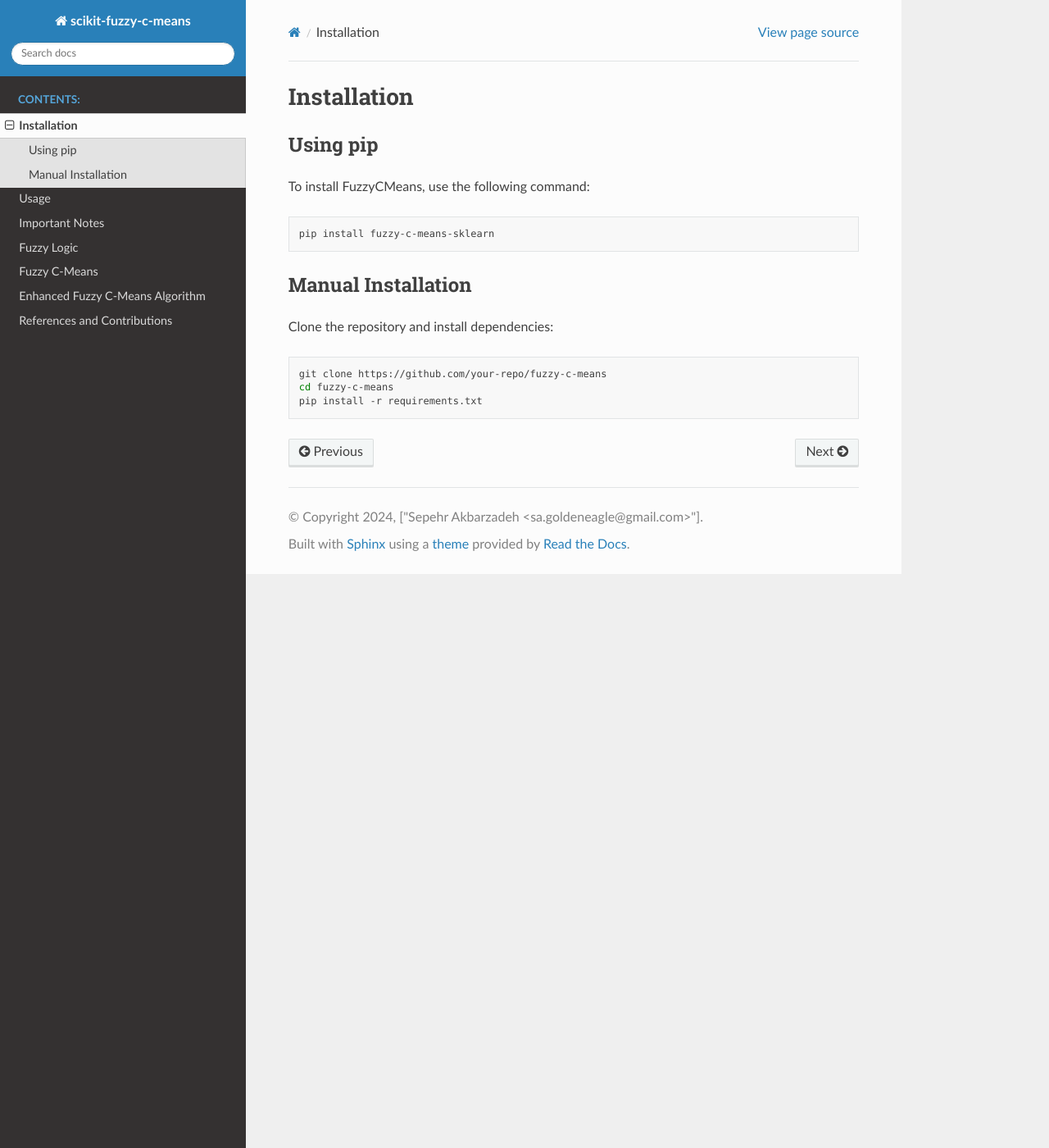
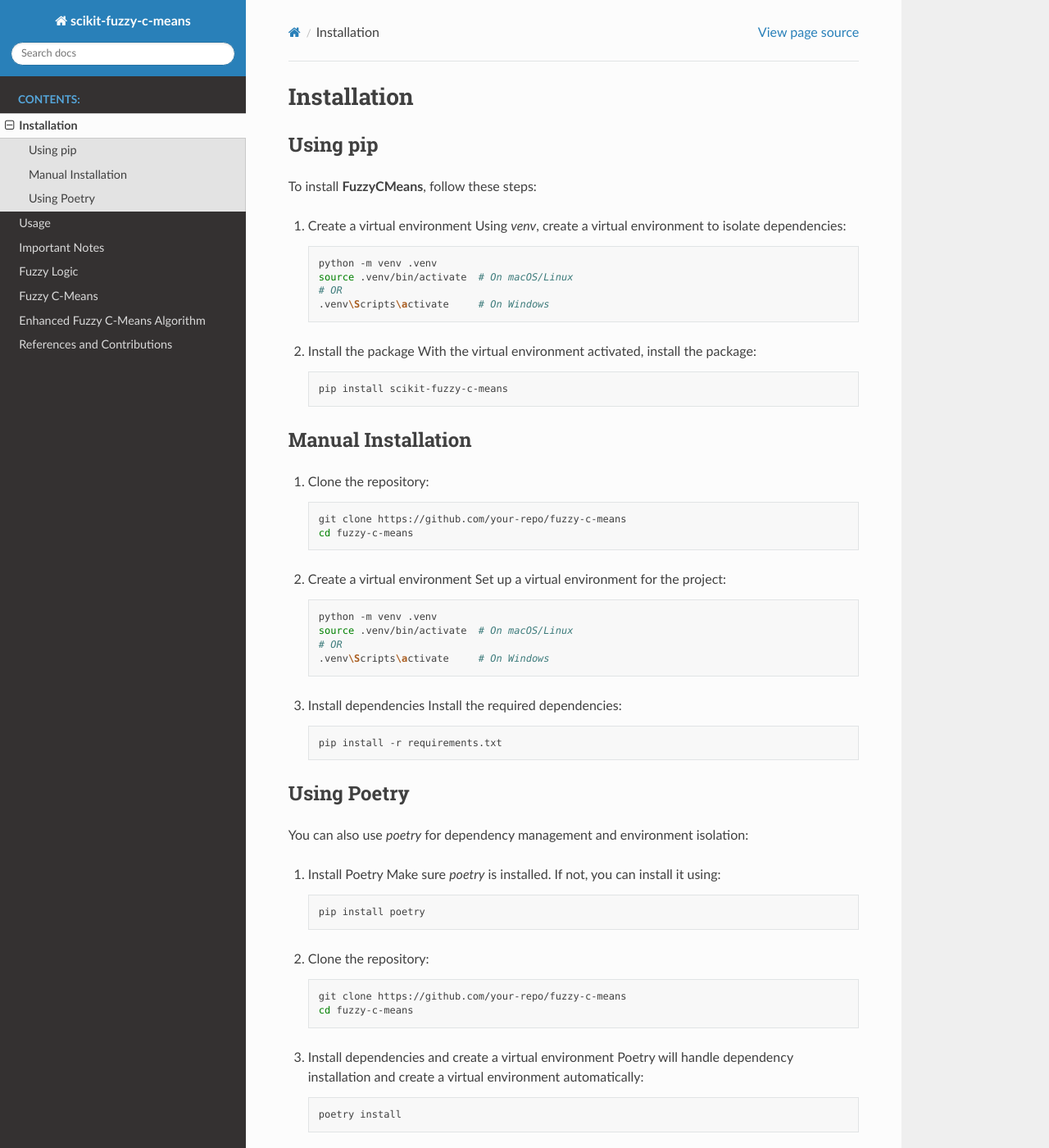
Before and after one commit to sageteamorg/scikit-fuzzy-c-means, a Sphinx documentation site: the page built from docs/source/installation.rst, in a window 1280 px wide and 1400 px high. Shown: the whole window at 82% size. Built offline with Sphinx 7.4.7 and the Read the Docs theme 3.1.0, drawn with Linux system fonts in a browser that asks for light colours; some of the changed text lies outside the part shown.

Commit message:
fix(README.md): fix typos and enhance installation section

```diff
--- a/docs/source/installation.rst
+++ b/docs/source/installation.rst
@@ -4,19 +4,83 @@ Installation
 Using pip
 ---------
 
-To install FuzzyCMeans, use the following command:
+To install **FuzzyCMeans**, follow these steps:
 
-.. code-block:: bash
+1. Create a virtual environment
+   Using `venv`, create a virtual environment to isolate dependencies:
 
-    pip install fuzzy-c-means-sklearn
+   .. code-block:: bash
+
+       python -m venv .venv
+       source .venv/bin/activate  # On macOS/Linux
+       # OR
+       .venv\Scripts\activate     # On Windows
+
+2. Install the package
+   With the virtual environment activated, install the package:
+
+   .. code-block:: bash
+
+       pip install scikit-fuzzy-c-means
+
 
 Manual Installation
 -------------------
 
-Clone the repository and install dependencies:
+1. Clone the repository:
 
-.. code-block:: bash
+   .. code-block:: bash
 
-    git clone https://github.com/your-repo/fuzzy-c-means
-    cd fuzzy-c-means
-    pip install -r requirements.txt
+       git clone https://github.com/your-repo/fuzzy-c-means
+       cd fuzzy-c-means
+
+2. Create a virtual environment
+   Set up a virtual environment for the project:
+
+   .. code-block:: bash
+
+       python -m venv .venv
+       source .venv/bin/activate  # On macOS/Linux
+       # OR
+       .venv\Scripts\activate     # On Windows
+
+3. Install dependencies
+   Install the required dependencies:
+
+   .. code-block:: bash
+
+       pip install -r requirements.txt
+
+
+Using Poetry
+------------
+
+You can also use `poetry` for dependency management and environment isolation:
+
+1. Install Poetry
+   Make sure `poetry` is installed. If not, you can install it using:
+
+   .. code-block:: bash
+
+       pip install poetry
+
+2. Clone the repository:
+
+   .. code-block:: bash
+
+       git clone https://github.com/your-repo/fuzzy-c-means
+       cd fuzzy-c-means
+
+3. Install dependencies and create a virtual environment
+   Poetry will handle dependency installation and create a virtual environment automatically:
+
+   .. code-block:: bash
+
+       poetry install
+
+4. Activate the environment
+   Activate the virtual environment managed by Poetry:
+
+   .. code-block:: bash
+
+       poetry shell
```
